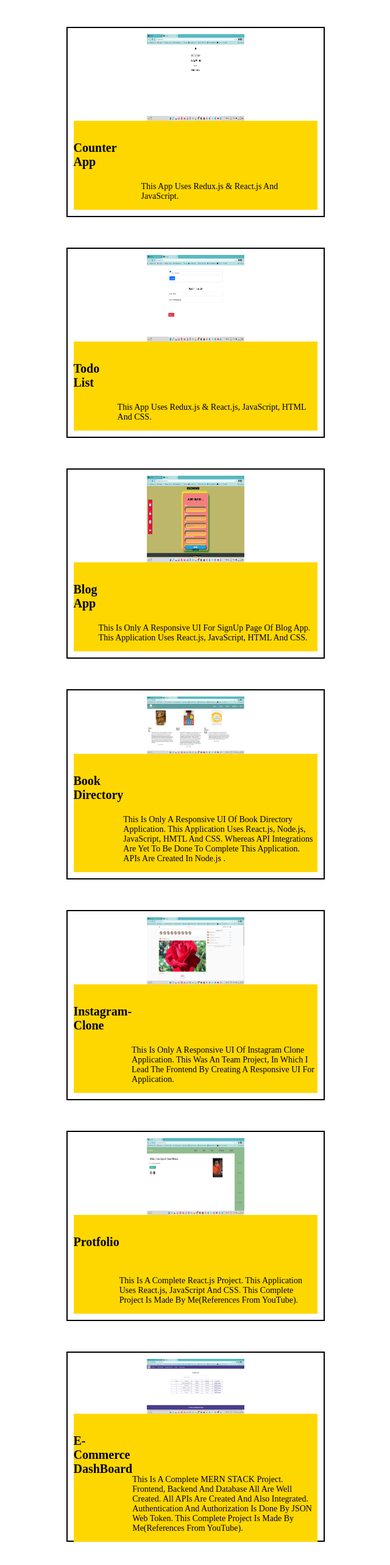
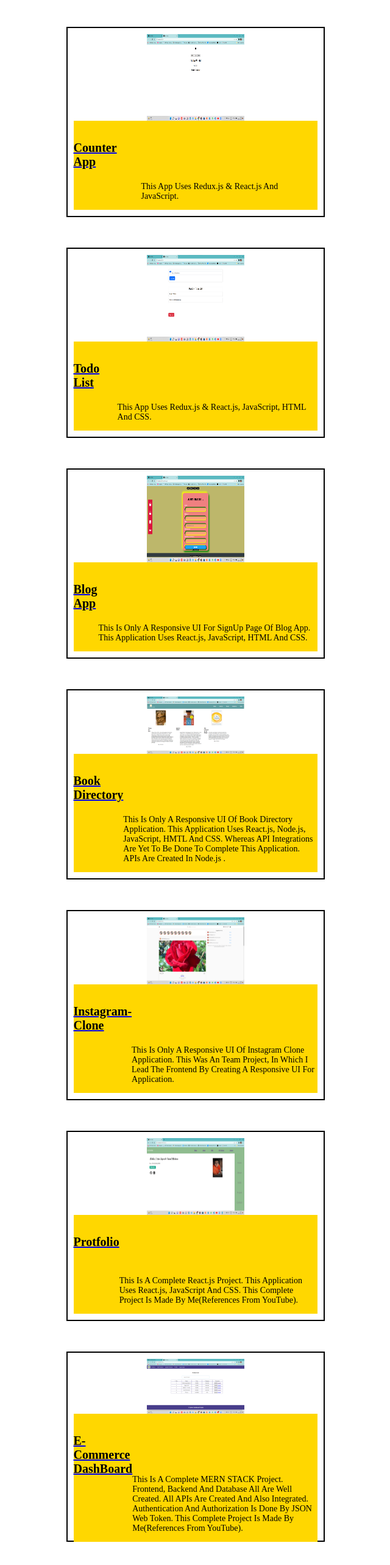
Before and after one commit to MishraJayesh/Protfolio-, a React (Create React App) app in the folder protfolio/: page /projects in a window 1280 px wide. Shown: the part 204-2770 px from the top of the page at 61% size, without its empty margins (324-964 px from the left). Built offline with nearby package versions, Linux system fonts and the light colour scheme.

Commit message:
Adding Links

```diff
--- a/protfolio/src/components/Projects.js
+++ b/protfolio/src/components/Projects.js
@@ -17,7 +17,7 @@ const Projects = () => {
             <div className="card">
                 <img className="card-img-top" src={counter_app} alt="Card cap" />
                 <div className="card-body">
-                    <h5 className="card-title">Counter App</h5>
+                    <a href="##"><h5 className="card-title">Counter App</h5></a>
                     <p className="card-text">
                         This App Uses Redux.js
                         & React.js And JavaScript.
@@ -29,7 +29,7 @@ const Projects = () => {
             <div className="card">
                 <img className="card-img-top" src={todo} alt="Card cap" />
                 <div className="card-body">
-                    <h5 className="card-title">Todo List</h5>
+                <a href="https://github.com/MishraJayesh/PRACTICE/tree/main/REACT/todo"><h5 className="card-title">Todo List</h5></a>
                     <p className="card-text">
                         This App Uses Redux.js
                         & React.js, JavaScript, HTML And CSS.
@@ -41,7 +41,7 @@ const Projects = () => {
             <div className="card">
                 <img className="card-img-top" src={blog_app} alt="Card cap" />
                 <div className="card-body">
-                    <h5 className="card-title">Blog App</h5>
+                <a href="https://github.com/MishraJayesh/REACT-JS-PROJECT/tree/main/simplefrom"><h5 className="card-title">Blog App</h5></a>
                     <p className="card-text">
                         This Is Only A Responsive UI For SignUp Page Of Blog App.
                         This Application Uses React.js, JavaScript, HTML And CSS.
@@ -53,7 +53,7 @@ const Projects = () => {
             <div className="card">
                 <img className="card-img-top" src={book_dic} alt="Card cap" />
                 <div className="card-body">
-                    <h5 className="card-title">Book Directory</h5>
+                <a href="https://github.com/MishraJayesh/MERN_BOOK_DIRECTORY"><h5 className="card-title">Book Directory</h5></a>
                     <p className="card-text">
                         This Is Only A Responsive UI Of Book Directory Application.
                         This Application Uses React.js, Node.js, JavaScript, HMTL And CSS.
@@ -67,7 +67,7 @@ const Projects = () => {
             <div className="card">
                 <img className="card-img-top" src={insta_clone} alt="Card cap" />
                 <div className="card-body">
-                    <h5 className="card-title">Instagram-Clone</h5>
+                <a href="##"><h5 className="card-title">Instagram-Clone</h5></a>
                     <p className="card-text">
                         This Is Only A Responsive UI Of Instagram Clone Application.
                         This Was An Team Project, In Which I Lead The Frontend
@@ -80,7 +80,7 @@ const Projects = () => {
             <div className="card">
                 <img className="card-img-top" src={protfolio} alt="Card cap" />
                 <div className="card-body">
-                    <h5 className="card-title">Protfolio</h5>
+                <a href="https://github.com/MishraJayesh/Protfolio-Application/tree/main/protfolio"><h5 className="card-title">Protfolio</h5></a>
                     <p className="card-text">
                         This Is A Complete React.js Project.
                         This Application Uses React.js, JavaScript And CSS.
@@ -93,7 +93,7 @@ const Projects = () => {
             <div className="card">
                 <img className="card-img-top" src={e_comm_db} alt="Card cap" />
                 <div className="card-body">
-                    <h5 className="card-title">E-Commerce DashBoard</h5>
+                <a href="##"><h5 className="card-title">E-Commerce DashBoard</h5></a>
                     <p className="card-text">
                         This Is A Complete MERN STACK Project.
                         Frontend, Backend And Database All Are Well Created.
```
